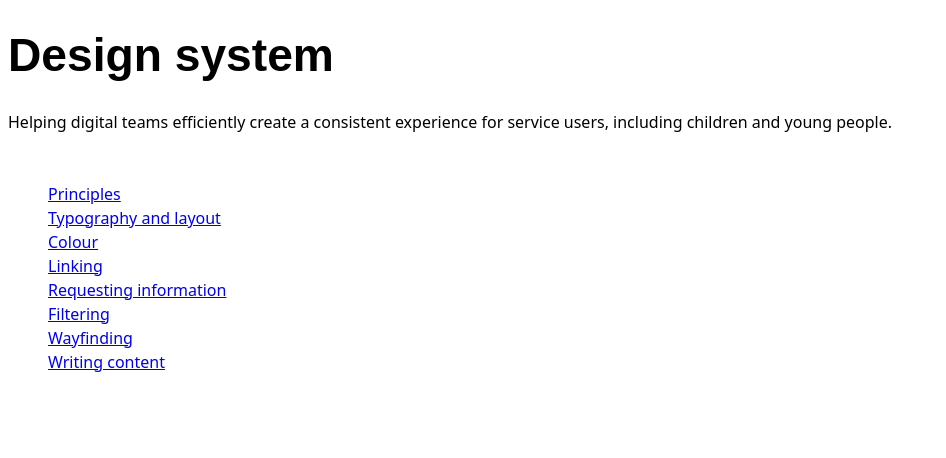
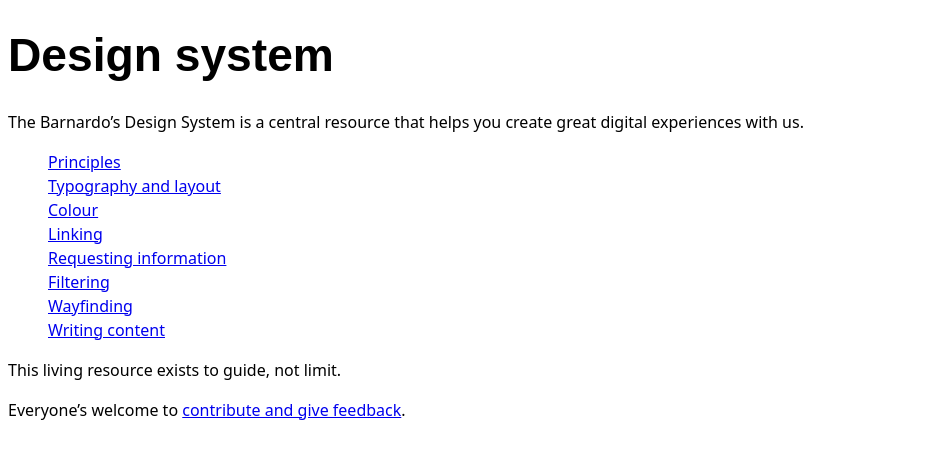
Before and after one commit to barnardos/design-system, a Gatsby app: page / in a window 1280 px wide. Shown: the top 458 px of the page, without its empty margins (0-946 px from the left). Built offline with nearby package versions, Linux system fonts and the light colour scheme.

Commit message:
Add  introduction
Make it clearer who it's for, and that it's a guide.

```diff
--- a/src/components/DesignSystemNavigation/index.css
+++ b/src/components/DesignSystemNavigation/index.css
@@ -1,19 +1,6 @@
 @import "../../custom-properties.css";
 
-.DesignSystemNavigation {
-  padding-top: 1rem;
-  position: relative;
-}
-
-.DesignSystemNavigation::before {
-  background: color(var(--black) tint(60%));
-  content: "";
-  height: 0.0625rem;
-  left: 0;
-  position: absolute;
-  right: 0;
-  top: 0;
-}
+/** @define DesignSystemNavigation; */
 
 .DesignSystemNavigation-item {
   list-style: none;
--- a/src/pages/index.js
+++ b/src/pages/index.js
@@ -14,7 +14,7 @@
     </Helmet>
     <Title>{`Design system`}</Title>
     <Paragraph
-    >{`Helping digital teams efficiently create a consistent experience for service users, including children and young people.`}</Paragraph>
+    >{`The Barnardo’s Design System is a central resource that helps you create great digital experiences with us.`}</Paragraph>
     <div className="Pages-navigation">
       <DesignSystemNavigation
         items={[
@@ -53,6 +53,12 @@
         ]}
       />
     </div>
+    <Paragraph>{`This living resource exists to guide, not limit.`}</Paragraph>
+    <Paragraph>
+      {`Everyone’s welcome to `}
+      <a href="https://github.com/barnardos/design-system">{`contribute and give feedback`}</a>
+      {`.`}
+    </Paragraph>
   </div>
 );
 
```
